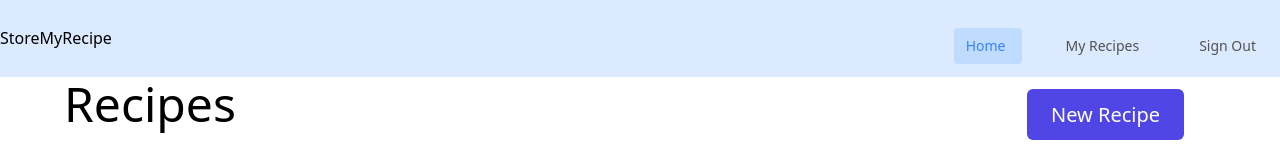
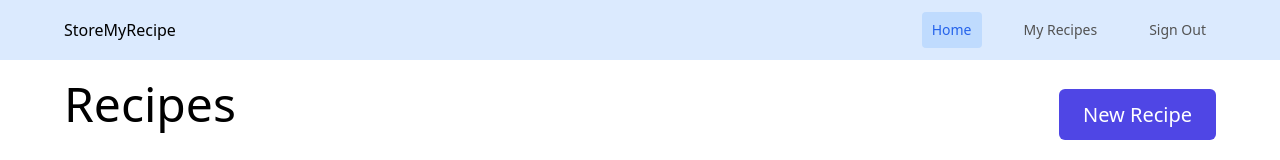
Before and after one commit to MatterStore/recipeStore, a React (Create React App) app in the folder frontend/: page /listing in a window 1280 px wide. Shown: the top 160 px of the page. Built offline with nearby package versions, Linux system fonts and the light colour scheme.

Commit message:
MS-89: Pad to align, tweak colour, container width

```diff
--- a/frontend/src/components/Nav.jsx
+++ b/frontend/src/components/Nav.jsx
@@ -11,17 +11,18 @@ export default function Nav(props) {
 
     if (!doNotDisplayNavOn.includes(location.pathname)) {
         return (
-            <nav className="py-1 bg-blue-100 fixed w-full z-20 top-0 left-0 border-b border-blue-100">
-                <div className="container flex flex-wrap justify-between items-center mx-auto">
-                    <p>StoreMyRecipe </p>
-                        <ul className="flex p-2 mt-4 flex-row space-x-8 mt-0 text-sm font-medium border-0 bg-blue-100">
+            <nav className="py-1 bg-blue-100 fixed w-full z-20">
+                <div className="px-16 p-2 flex flex-wrap container justify-between items-center mx-auto">
+                    <p className="cursor-default select-none">StoreMyRecipe </p>
+                    <ul className="flex flex-row space-x-8 text-sm">
                         {
                             navigationRoutes.map(([title, path]) =>
                                 <li key={path}>
-                                        <a href={`${path}`}
-                                            className={`${location.pathname === path
-                                                ? `block py-2 pr-4 pl-3 rounded bg-blue-200 text-blue-500 p-0 `
-                                                : `block py-2 pr-4 pl-3 text-blue-700 rounded hover:text-blue-700 p-0 dark:hover:text-white text-neutral-600 `
+                                    <a
+                                        href={`${path}`}
+                                        className={`block py-2 px-2.5 rounded select-none transition-colors ${location.pathname === path
+                                            ? `bg-blue-200 text-blue-600 p-0 `
+                                            : `hover:text-blue-700 p-0 text-neutral-600 `
                                             }`}>{title}
                                     </a>
                                 </li>
--- a/frontend/src/containers/Home/Home.jsx
+++ b/frontend/src/containers/Home/Home.jsx
@@ -4,7 +4,7 @@ import Header from "../../components/Header";
 export default function Home() {
   return (
     <div className="flex row min-w-screen justify-center">
-      <main className="min-h-screen w-screen flex flex-column items-center max-w-screen-2xl">
+      <main className="min-h-screen w-screen flex flex-column items-center container">
         <div className="flex flex-col md:flex-row justify-around flex-grow">
           <div className="p-8 self-center md:mb-32">
             <Header>Recipe Store App</Header>
--- a/frontend/src/containers/Listing/Listing.jsx
+++ b/frontend/src/containers/Listing/Listing.jsx
@@ -26,11 +26,11 @@ export default function Listing() {
 
   return (
     <div>
-      <main className="p-16 mx-auto max-w-screen-sm lg:max-w-screen-2xl flex flex-col">
+      <main className="p-16 mx-auto container flex flex-col">
         <Header>
           Recipes
           <span className="block mt-8 lg:mt-0 lg:inline-block lg:float-right">
-            <Button to="/recipe/new" primary={true}>
+            <Button to="/recipe/new" primary={true} className="mr-0">
               New Recipe
             </Button>
           </span>
--- a/frontend/src/containers/Login/Login.jsx
+++ b/frontend/src/containers/Login/Login.jsx
@@ -76,7 +76,7 @@ export default function Login() {
 
   return (
     <div className="flex row min-w-screen justify-center">
-      <main className="min-h-screen w-screen flex flex-column items-center max-w-screen-2xl">
+      <main className="min-h-screen w-screen flex flex-column items-center container">
         <div className="flex flex-col md:flex-row justify-around flex-grow">
           <div className="p-8 self-center md:mb-32">
             <form id="loginform" onSubmit={loginSubmit} className="login-form">
--- a/frontend/src/containers/Recipe/Recipe.jsx
+++ b/frontend/src/containers/Recipe/Recipe.jsx
@@ -39,7 +39,7 @@ export default function Recipe(props) {
   const recipe = getRecipe(params.recipeId);
 
   return (
-    <div className="px-16 lg:px-32 py-16 mx-auto max-w-screen-sm lg:max-w-screen-2xl">
+    <div className="px-16 lg:px-32 py-16 mx-auto container">
       <Header inline>{recipe.name}</Header>
       <span>
         {recipe.time} — Serves {recipe.servings}
--- a/frontend/src/containers/Signup/Signup.jsx
+++ b/frontend/src/containers/Signup/Signup.jsx
@@ -86,7 +86,7 @@ export default function Signup() {
 
   return (
     <div className="flex row min-w-screen justify-center">
-      <main className="min-h-screen w-screen flex flex-column items-center max-w-screen-2xl">
+      <main className="min-h-screen w-screen flex flex-column items-center container">
         <div className="flex flex-col md:flex-row justify-around flex-grow">
           <div className="p-8 self-center md:mb-32">
             <form id="loginform" onSubmit={loginSubmit} className="login-form">
```
Lines whose indentation alone changed are shown as unchanged.
